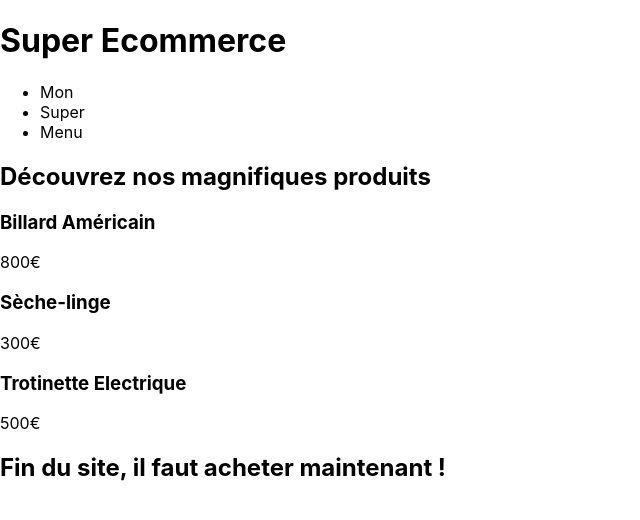
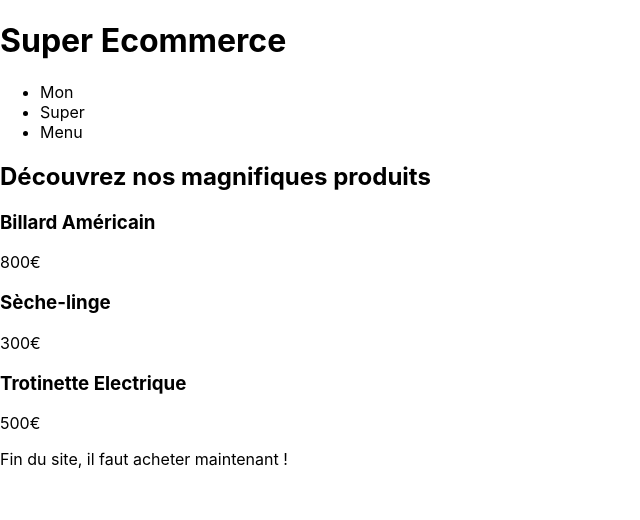
Before and after one commit to MEtourneaud/la-piscine-js-rappel, a React (Create React App) app in the folder exo-components-ecommerce/: page / in a window 1280 px wide. Shown: the top 520 px of the page, without its empty margins (0-640 px from the left). Built offline with nearby package versions, Linux system fonts and the light colour scheme.

Commit message:
Modify Footer.js

```diff
--- a/exo-components-ecommerce/src/Footer.js
+++ b/exo-components-ecommerce/src/Footer.js
@@ -1,7 +1,7 @@
 function Footer () {
     return (
         <footer>
-            <h2>Fin du site, il faut acheter maintenant !</h2>
+            <p>Fin du site, il faut acheter maintenant !</p>
         </footer>
     )
 }
```
